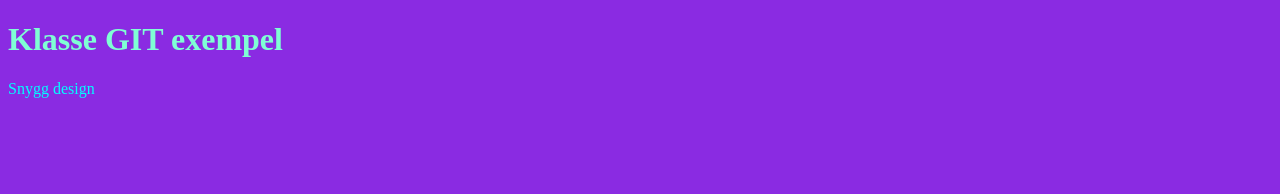
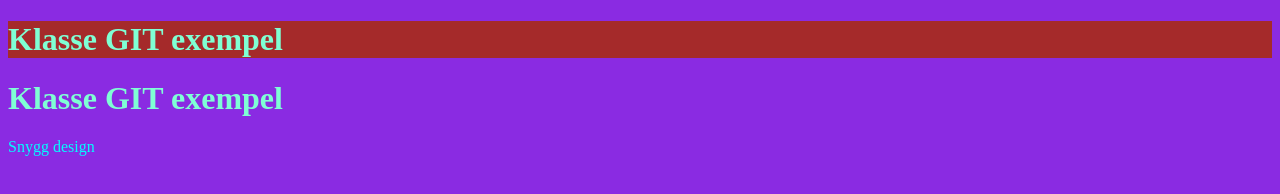
Before and after one commit to Noraapan/prov, a plain HTML site: page index.html in a window 1280 px wide. Drawn offline with Linux system fonts and the light colour scheme.

Commit message:
header added

```diff
--- a/index.html
+++ b/index.html
@@ -9,6 +9,9 @@
 </head>
 
 <body>
+    <header>
+        <h1>Klasse GIT exempel</h1>
+    </header>
     <h1>Klasse GIT exempel</h1>
     <p>Snygg design</p>
     <script src="script.js"></script>
--- a/style.css
+++ b/style.css
@@ -10,3 +10,6 @@ body {
 p {
   color: aqua;
 }
+header {
+  background-color: brown;
+}
```
